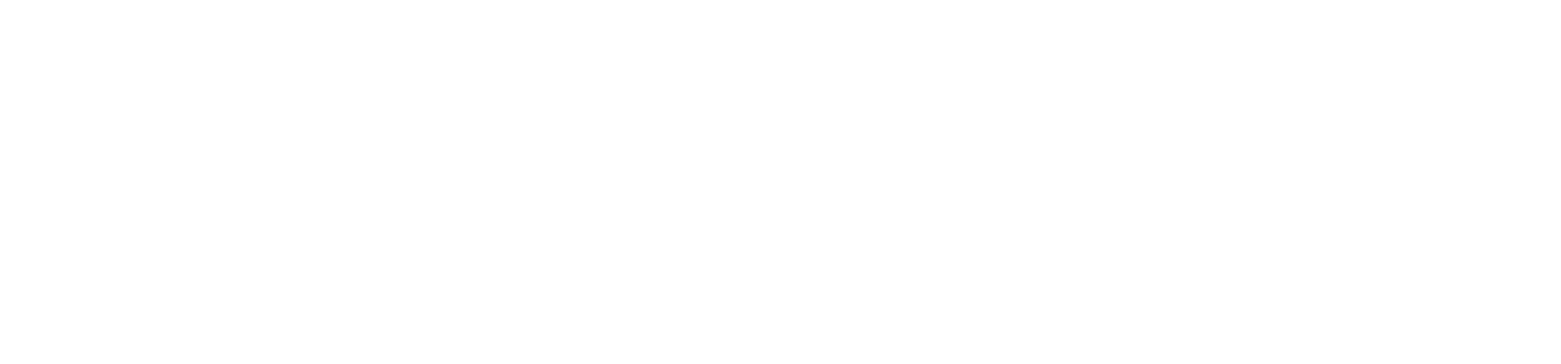
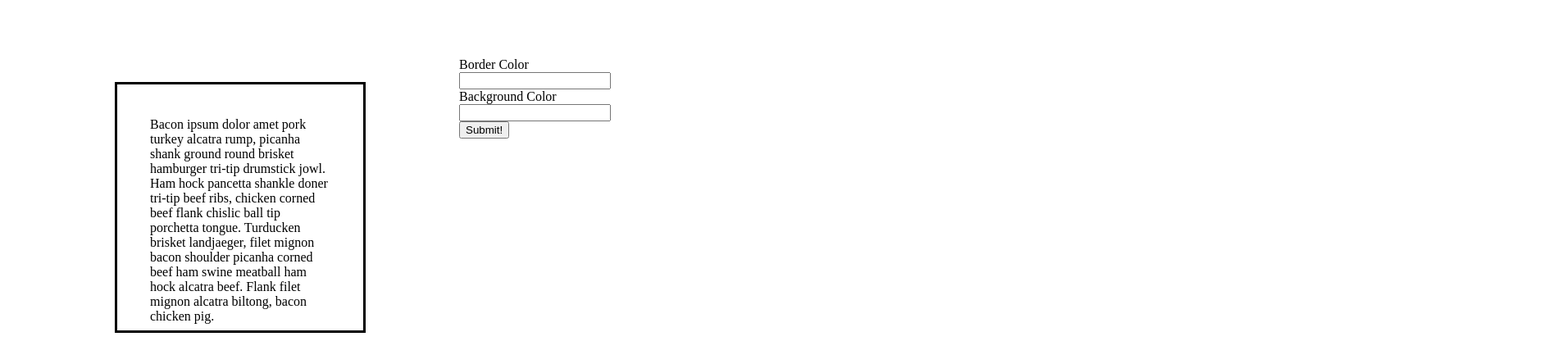
Before and after one commit to j478/lab8, a plain HTML site: page exercise4/index.html in a window 1280 px wide. Shown: the whole page at 82% size, 1904 px wide, since content can reach past the window. Drawn offline with Linux system fonts and the light colour scheme.

Commit message:
final commit

```diff
--- a/exercise4/index.html
+++ b/exercise4/index.html
@@ -2,8 +2,22 @@
 
 <html>
 	<head>
+		<link rel="stylesheet" href="style.css" type="text/css"/>
 	</head>
 
 	<body>
+		<div id="text_field">
+			<p id="text">
+				Bacon ipsum dolor amet pork turkey alcatra rump, picanha shank ground round brisket hamburger tri-tip drumstick jowl. Ham hock pancetta shankle doner tri-tip beef ribs, chicken corned beef flank chislic ball tip porchetta tongue. Turducken brisket landjaeger, filet mignon bacon shoulder picanha corned beef ham swine meatball ham hock alcatra beef. Flank filet mignon alcatra biltong, bacon chicken pig.
+			</p>
+		</div>
+		<div id="input">
+			<label for="border">Border Color</label><br>
+			<input type="text" id="border" name="border"><br>
+			<label for="bg">Background Color</label><br>
+			<input type="text" id="bg" name ="bg"><br>
+			<button id="submit" name="submit">Submit!</button>
+		</div>
+		<script src="script.js"></script>
 	</body>
 </html>
--- a/exercise4/script.js
+++ b/exercise4/script.js
@@ -0,0 +1,21 @@
+let colors = ["red", "green", "blue"]
+let borderColor = document.querySelector('#border');
+let backgroundColor = document.querySelector('#bg');
+
+document.querySelector('#submit').addEventListener('click', () => {
+	let borderBool = false;
+	let bgBool = false;
+	for(let i=0;i<3;i++)
+	{
+		if(borderColor.value == colors[i])
+			borderBool = true;
+		if(backgroundColor.value == colors[i])
+			bgBool = true;
+	}
+	if(borderBool)
+		document.querySelector('#text_field').style.borderColor = borderColor.value;
+	if(bgBool)
+		document.querySelector('#text_field').style.backgroundColor = backgroundColor.value;
+	if(!borderBool || !bgBool)
+		alert("Invalid Input!\nValid colors are 'red', 'blue', and 'green'");
+});
--- /dev/null
+++ b/exercise4/style.css
@@ -0,0 +1,26 @@
+
+#text_field {
+	position: absolute;
+	border-style: solid;
+	width: 300px;
+	height: 300px;
+	left: 50%;
+	top: 50%;
+	margin-left: -500px;
+	margin-top: -300px;
+}
+
+#text {
+	position: relative;
+	padding: 20px;
+	margin: 20px 20px 20px 20px;
+}
+
+#input	{
+	position: relative;
+	padding: 20px;
+	left: 50%;
+	top: 50%;
+	margin-top: 50px;
+	margin-left: -100px;
+}
```
Also changed, not shown: exercise5/style.css (added).
